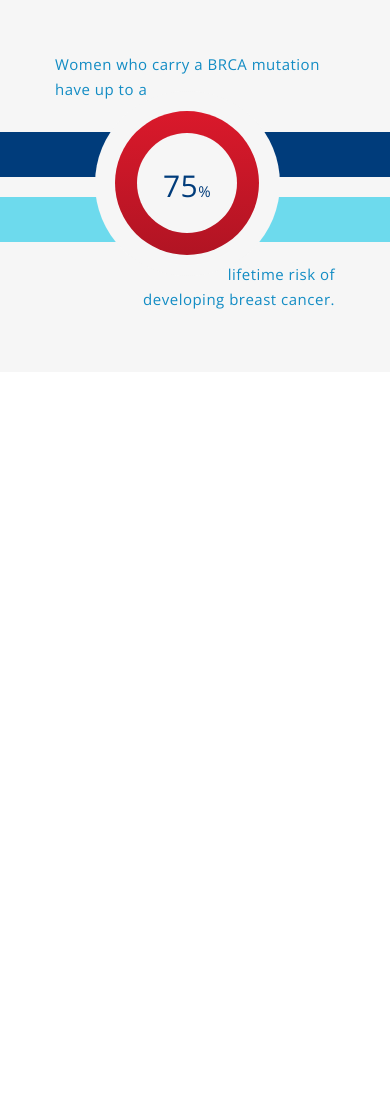
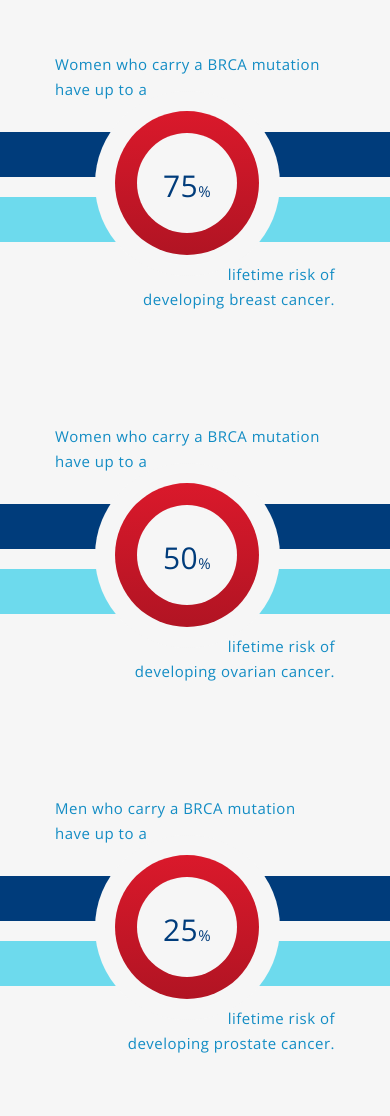
Before and after one commit to noximus/basserCancer, a plain HTML site: page 01_Infographic/01_Infographic.html in a window 390 px wide. Before the commit the page ends 844 px from the top, so only its background shows below. Drawn offline with nearby package versions, Linux system fonts and the light colour scheme.

Commit message:
made variations of 02 and 03

```diff
--- a/01_Infographic/01_Infographic.html
+++ b/01_Infographic/01_Infographic.html
@@ -7,6 +7,7 @@
 <link href="https://fonts.googleapis.com/css?family=Open+Sans:300,400" rel="stylesheet">
 </head>
 <body>
+  <!-- Infographic 01 -->
     <div id="container">
           <!-- Content -->
           <a id="line1">Women who carry a BRCA mutation <br>have up to a</a>
@@ -15,8 +16,8 @@
           <a id="stripe3"></a>
           <a id="line2">lifetime risk of<br>developing breast cancer.</a>
           <div id="circle-con">
-              <div id="inner-circle">
-                <div id="inner-circle2">
+              <div id="infographic-01-inner-circle">
+                <div id="infographic-01-inner-circle2">
                   <a>75
                   <a>%
                 </div>
@@ -24,8 +25,53 @@
 
           </div>
 
-          <!-- End Content -->
       </div>
+  <!-- Infographic 01 END -->
+
+  <!-- Infographic 02 -->
+          <div id="container">
+          <!-- Content -->
+          <a id="line1">Women who carry a BRCA mutation <br>have up to a</a>
+          <a id="stripe1"></a>
+          <a id="stripe2"></a>
+          <a id="stripe3"></a>
+          <a id="line2">lifetime risk of<br>developing ovarian cancer.</a>
+          <div id="circle-con">
+              <div id="infographic-01-inner-circle">
+                <div id="infographic-01-inner-circle2">
+                  <a>50
+                  <a>%
+                </div>
+              </div>
+
+          </div>
+
+
+      </div>
+  <!-- Infographic 02 END -->
+
+  <!-- Infographic 03 -->
+          <div id="container">
+          <!-- Content -->
+          <a id="line1">Men who carry a BRCA mutation <br>have up to a</a>
+          <a id="stripe1"></a>
+          <a id="stripe2"></a>
+          <a id="stripe3"></a>
+          <a id="line2">lifetime risk of<br>developing prostate cancer.</a>
+          <div id="circle-con">
+              <div id="infographic-01-inner-circle">
+                <div id="infographic-01-inner-circle2">
+                  <a>25
+                  <a>%
+                </div>
+              </div>
+
+          </div>
+
+
+      </div>
+  <!-- Infographic 03 END -->
+
   <!--scripts-->
   <!-- Greensock Scripts -->
   <script type="text/javascript" src="https://cdnjs.cloudflare.com/ajax/libs/gsap/1.11.4/plugins/CSSPlugin.min.js"></script>
--- a/01_Infographic/css/style.css
+++ b/01_Infographic/css/style.css
@@ -57,7 +57,7 @@ body {
 	padding: 20px;
 
 }
-#inner-circle {
+#infographic-01-inner-circle {
 	display: table;
 	width: 115px;
 	height: 115px;
@@ -72,7 +72,7 @@ body {
 
 
 
-#inner-circle2 {
+#infographic-01-inner-circle2 {
 	display: table-cell;
 	background-color: #f6f6f6;
 	border-radius: 50%;
@@ -82,12 +82,12 @@ body {
 	text-align: center;
 	vertical-align: middle;
 }
-#inner-circle2 a{
+#infographic-01-inner-circle2 a{
 	color:#003c7b;
 	word-spacing: 0px;
 	display: inline-block;
 }
-#inner-circle2 a:nth-child(2){
+#infographic-01-inner-circle2 a:nth-child(2){
 	font-size: 30px;
 }
 
@@ -102,10 +102,10 @@ body {
 	#line2 {
 		width: 400px;
 	}
-	#inner-circle2 a:nth-child(1){
+	#infographic-01-inner-circle2 a:nth-child(1){
 		font-size: 40px;
 	}
-	#inner-circle2 a:nth-child(2){
+	#infographic-01-inner-circle2 a:nth-child(2){
 		font-size: 20px;
 	}
 }
@@ -121,10 +121,10 @@ body {
 	#line2 {
 		width: 280px;
 	}
-	#inner-circle2 a:nth-child(1){
+	#infographic-01-inner-circle2 a:nth-child(1){
 		font-size: 30px;
 	}
-	#inner-circle2 a:nth-child(2){
+	#infographic-01-inner-circle2 a:nth-child(2){
 		font-size: 15px;
 	}
 	#circle-con {
@@ -133,7 +133,7 @@ body {
 		margin-top: -95px;
 		margin-left: -100px;
 	}
-	#inner-circle {
+	#infographic-01-inner-circle {
 		height: 100px;
 		width: 100px;
 		padding: 22px;
```
